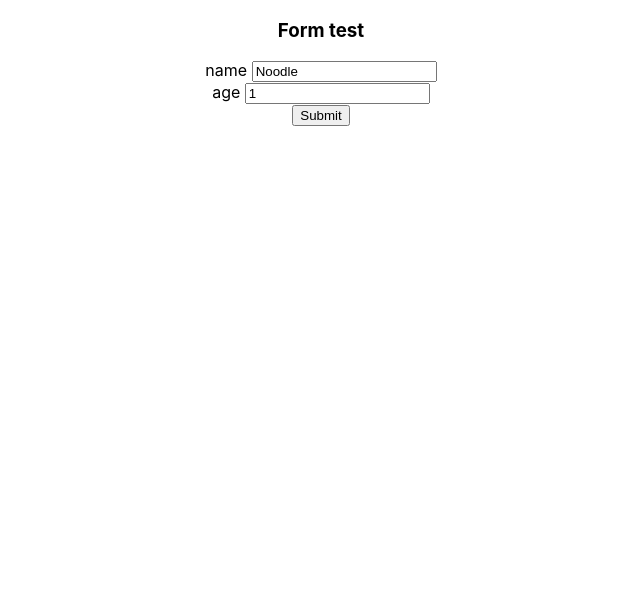
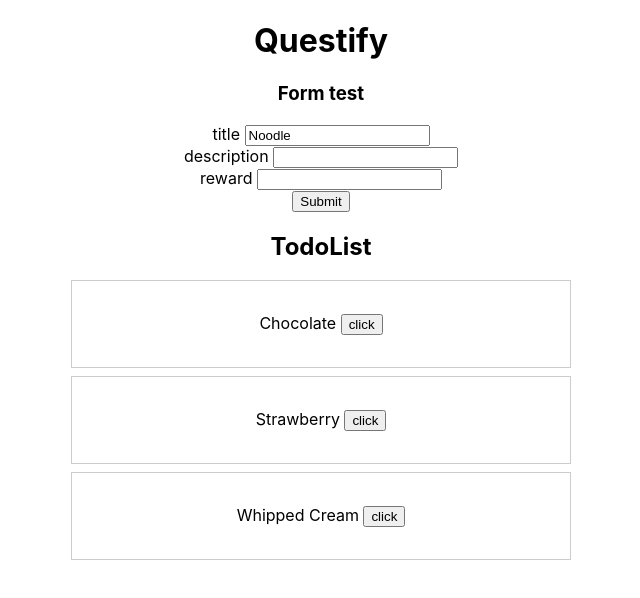
Before and after one commit to fccJashCoda/Questify, a React (Create React App) app: page / in a window 1280 px wide. Shown: the top 598 px of the page, without its empty margins (319-959 px from the left). Built offline with nearby package versions, Linux system fonts and the light colour scheme.

Commit message:
clean up

```diff
--- a/src/App.js
+++ b/src/App.js
@@ -2,9 +2,7 @@ import React, { useState } from 'react';
 import { v4 as uuidv4 } from 'uuid';
 import './App.css';
 
-import InputBox from './components/InputBox';
 import TodoList from './components/TodoList';
-import InputForm from './components/InputForm';
 import Form from './components/Form';
 
 function App() {
@@ -42,10 +40,8 @@ function App() {
     started: new Date(),
   };
 
-  console.log(quest);
-
   const addTodo = (todo) => {
-    console.log(todo);
+    console.log('todo', todo);
     setTodos([...todos, { id: uuidv4(), ...todo, started: new Date() }]);
   };
 
@@ -57,19 +53,14 @@ function App() {
     setTodos(todos.filter((item) => item.id !== todo.id));
   };
 
-  const goodstuff = (payload) => console.log('App', payload);
   return (
     <div className="App">
-      <Form fields={{ name: 'Noodle', age: 1 }} />
-      {/* <InputForm
-        fields={{ name: 'Noodle', age: 1 }}
-        name="Noodle"
-        action={goodstuff}
-      /> */}
-      {/* <InputForm name="Cranberry" action={goodstuff} /> */}
-      {/* <h1>Questify</h1>
-      <InputBox action={addTodo} />
-      <TodoList todos={todos} removeTodo={removeTodo} /> */}
+      <h1>Questify</h1>
+      <Form
+        fields={{ title: 'Noodle', description: '', reward: '' }}
+        action={addTodo}
+      />
+      <TodoList todos={todos} removeTodo={removeTodo} />
     </div>
   );
 }
--- a/src/components/Form.js
+++ b/src/components/Form.js
@@ -10,13 +10,16 @@ function Form(props) {
       ...fields,
       [field]: value,
     });
+    // need to add input types to ease form validation
   };
 
   const handleSubmit = (e) => {
     e.preventDefault();
-    // ----
-    // Action placeholder
-    // ----
+    props.action({
+      ...fields,
+    });
+
+    // console.log({ ...fields });
     const resetFields = {};
     keys.forEach((key) => (resetFields[key] = ''));
     setFields({
@@ -24,8 +27,6 @@ function Form(props) {
     });
   };
 
-  console.log(keys);
-  console.log(fields);
   return (
     <form onSubmit={handleSubmit}>
       <h3>Form test</h3>
```
